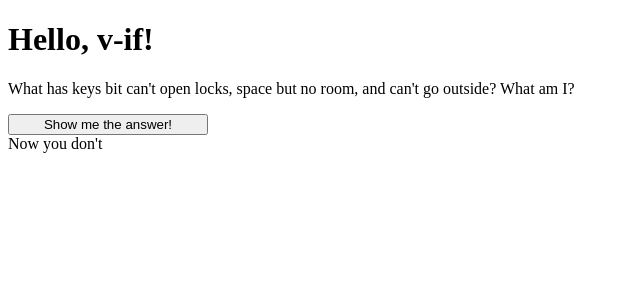
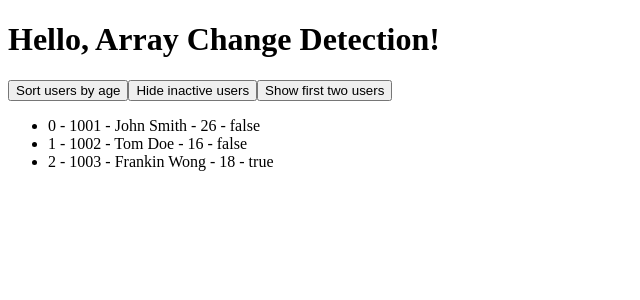
Before and after one commit to adessfaith/learn-vue-3-Segura, a Vue app: page / in a window 1280 px wide. Shown: the top 300 px of the page, without its empty margins (0-640 px from the left). Built offline with nearby package versions, Linux system fonts and the light colour scheme.

Commit message:
Array Change Detection

```diff
--- a/src/App.vue
+++ b/src/App.vue
@@ -1,13 +1,59 @@
 <template>
   <h1>{{ message }}</h1>
-  <p>What has keys bit can't open locks, space but no room, and can't go outside? What am I?</p>
-  <button style="width:200px" @click="showAnswer=!showAnswer">{{ !showAnswer ?'Show me the answer!':'Hide the answer!' }} </button>
-  <div v-if="showAnswer">A keyboard.</div>
-  <div v-show="showAnswer">A keyboard.</div> <!--will be rendered in the DOM,GOod for Often changing conditions -->
- <!-- <div v-if="Math.random()> 0.5"> Now you see me</div>
-  <div v-else> Now you don't</div>!-->
-  <div v-if="showAnswer"> Now you see me</div> <!--will not be rendered on the DOM tree, good for conditions thyat change less often-->
-  <div v-else> Now you don't</div>
+  <button @click="sortUsersByAge">Sort users by age</button>
+  <button @click="hideInactiveUsers">Hide inactive users</button>
+  <button @click="showFirstTwoUsers">Show first two users</button>
+  <ul>
+    <li v-for="(user, index) in users" :key="user.id">
+      {{ index }} - {{ user.id }} - {{ user.name }} - {{ user.age }} -
+      {{ user.isActive }}
+    </li>
+  </ul>
+</template>
+
+<script setup>
+import { ref } from 'vue'
+
+let message = ref('Hello, Array Change Detection!')
+
+const users = ref([
+  { id: 1001, name: 'John Smith', age: 26, isActive: false },
+  { id: 1002, name: 'Tom Doe', age: 16, isActive: false },
+  { id: 1003, name: 'Frankin Wong', age: 18, isActive: true }
+])
+
+function sortUsersByAge() {
+  users.value.sort((a, b) => a.age - b.age)
+}
+
+// filter is a non-mutating method, so we need to replace the old array
+function hideInactiveUsers() { //non-mutating, returns a new array, does not replace the old one
+  users.value = users.value.filter((user) => user.isActive)
+}
+
+// slice is a non-mutating method, so the old array needs to be replaced.
+function showFirstTwoUsers() {
+  users.value = users.value.slice(0, 2)
+}
+//filter , cat, and slice are non-mutating methods of an array
+</script>
+
+<style scoped>
+.inactive {
+  color: red;
+  text-decoration: line-through;
+}
+</style>
+<!-- <template>
+  <h1>{{ message}}</h1>
+  <button @click="sortUsersByAge">Sort users by age</button>
+  <ul>
+    <li v-for="(user,index) in users" :key="user.id">
+      {{ index }}-{{ user.id}}-{{ user.name}} -{{ user.age }}-{{user.isActive}}
+
+    </li>
+  </ul>
+
 
 
 
@@ -16,13 +62,15 @@
 </template>
 
 <script setup>
-import {ref } from 'vue'
+import {ref} from 'vue'
+let message = ref('Hello, Array Cange Detection!')
 
-let message = ref('Hello, v-if!')
-let showAnswer = ref(false);
+const users = ref('Hello, Array Change Detection!')
+const user = ref([{id:1001,name: 'John Smith', age:26, isActive:false},
+'}])
 
 
-</script>
+</script> -->
 
 
 
```
